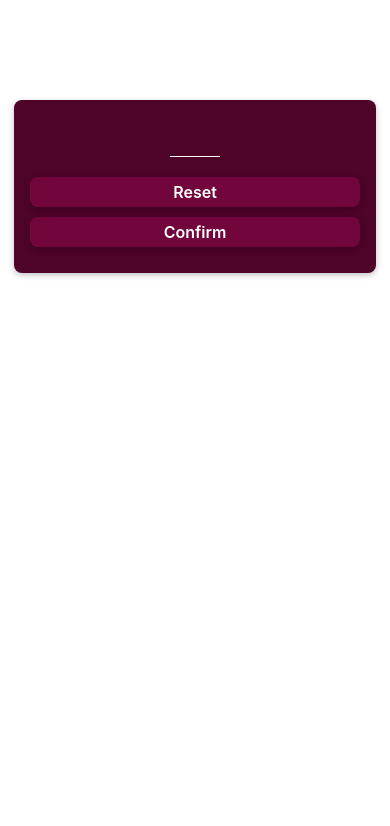
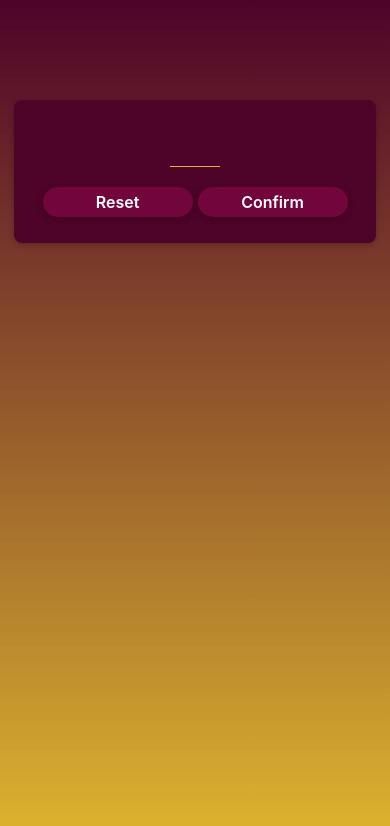
Before and after one commit to jsidd06/guess-game, a React Native app: screen / in a window 390 px wide. Shown: the top 826 px of the page. Built offline with nearby package versions, Linux system fonts and the light colour scheme.

Commit message:
faet: linear gradient color set

```diff
--- a/App.js
+++ b/App.js
@@ -1,18 +1,17 @@
-import { StatusBar } from "expo-status-bar";
-import { StyleSheet, Text, View } from "react-native";
+import { StyleSheet } from "react-native";
+import { LinearGradient } from "expo-linear-gradient";
 import StartGame from "./src/screens/StartGame";
 
 export default function App() {
   return (
-    <View style={styles.container}>
+    <LinearGradient colors={["#4e0329", "#ddb52f"]} style={styles.container}>
       <StartGame />
-    </View>
+    </LinearGradient>
   );
 }
 
 const styles = StyleSheet.create({
   container: {
     flex: 1,
-    backgroundColor: "#fff",
   },
 });
--- a/package.json
+++ b/package.json
@@ -12,7 +12,8 @@
     "expo": "~49.0.15",
     "expo-status-bar": "~1.6.0",
     "react": "18.2.0",
-    "react-native": "0.72.5"
+    "react-native": "0.72.5",
+    "expo-linear-gradient": "~12.3.0"
   },
   "devDependencies": {
     "@babel/core": "^7.20.0"
--- a/src/ components/PrimaryButton.js
+++ b/src/ components/PrimaryButton.js
@@ -27,6 +27,8 @@
     shadowOpacity: 0.25,
     borderRadius: 8,
     marginTop: 10,
+    width: 150,
+    borderRadius: 99,
   },
   text: {
     color: "#fff",
--- a/src/screens/StartGame.js
+++ b/src/screens/StartGame.js
@@ -37,14 +37,17 @@
   input: {
     width: 50,
     borderBottomWidth: 1,
-    borderBottomColor: "#fff",
+    borderBottomColor: "#ddb52f",
     padding: 10,
-    color: "#fff",
-    fontSize: 16,
+    color: "#ddb52f",
+    fontSize: 25,
     fontWeight: "500",
   },
   btnCtn: {
-    flexDirection: "column",
+    flexDirection: "row",
+    justifyContent: "space-around",
+    marginHorizontal: 10,
     marginVertical: 10,
+    alignItems: "center",
   },
 });
```
Also changed, not shown: 1 other file (tests, documents, lock files or other folders).
